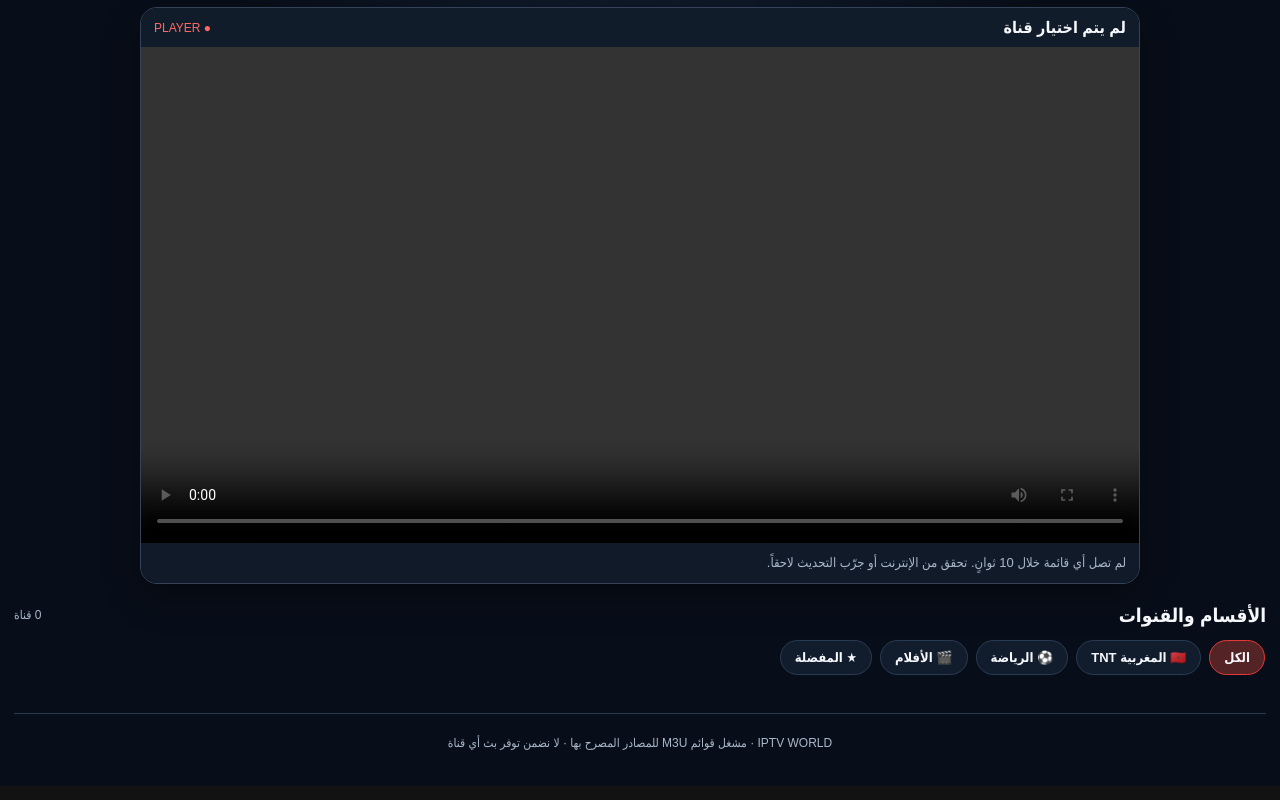
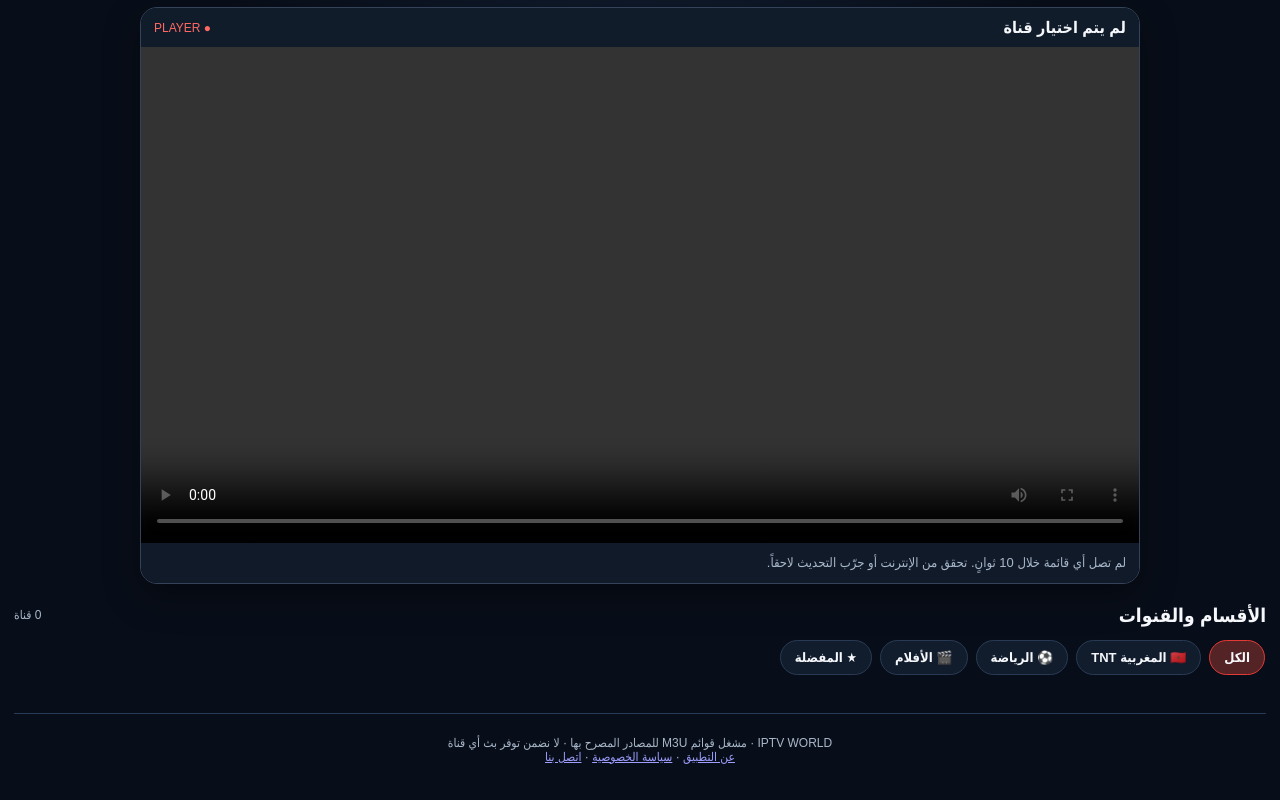
Before and after one commit to SIOMSIOM2014/IPTV-, a plain HTML site: page index.html in a window 1280 px wide. Shown: the part 469-1269 px from the top of the page. Drawn offline with nearby package versions, Linux system fonts and the light colour scheme; no server answers.

Commit message:
Link privacy about and contact pages from IPTV WORLD

```diff
--- a/index.html
+++ b/index.html
@@ -60,7 +60,7 @@ main{max-width:1400px;margin:auto;padding:14px}.notice{background:#17263a;border
 <section id="countriesView"><div class="grid" id="countries"></div></section>
 <section id="channelsView" class="hidden"><div class="row" style="margin:5px 0 12px"><button class="secondary" id="backBtn">← كل الأقسام</button><span class="small" id="channelCount"></span></div><div class="channel-list" id="channels"></div></section>
 <div class="empty hidden" id="empty">لا توجد قنوات مطابقة. أضف قائمة M3U أو غيّر البحث.</div>
-<div class="footer">IPTV WORLD · مشغل قوائم M3U للمصادر المصرح بها · لا نضمن توفر بث أي قناة</div>
+<div class="footer">IPTV WORLD · مشغل قوائم M3U للمصادر المصرح بها · لا نضمن توفر بث أي قناة<br><a href="./about.html">عن التطبيق</a> · <a href="./privacy.html">سياسة الخصوصية</a> · <a href="./contact.html">اتصل بنا</a></div>
 </main>
 <input id="fileInput" type="file" accept=".m3u,.m3u8,text/plain" class="hidden">
 <script src="https://cdn.jsdelivr.net/npm/hls.js@1.5.17/dist/hls.min.js"></script>
```
